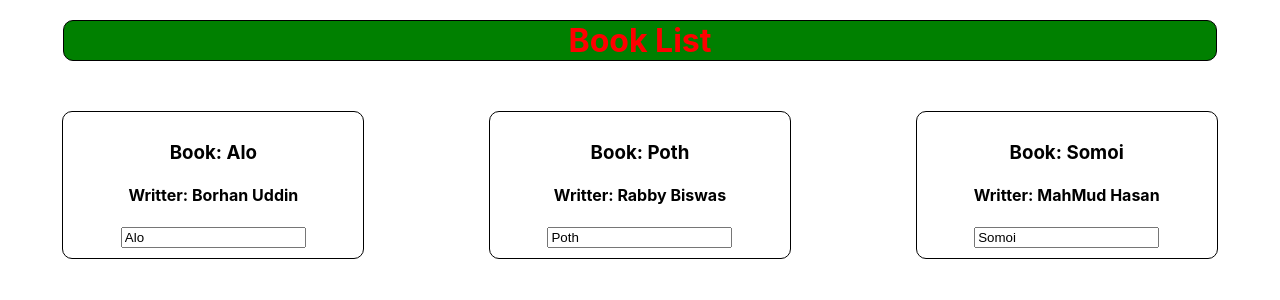
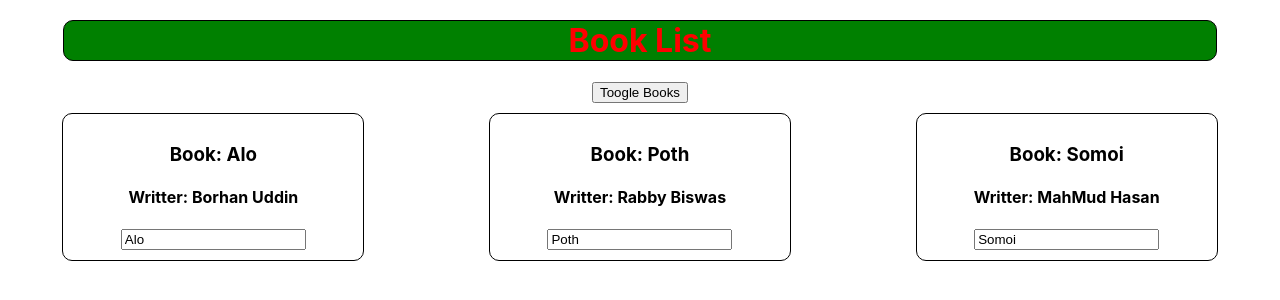
Before and after one commit to wapborhan/book_list-react, a React (Create React App) app: page / in a window 1280 px wide. Shown: the top 300 px of the page. Built offline with nearby package versions, Linux system fonts and the light colour scheme.

Commit message:
folder sdesign

```diff
--- a/src/App.js
+++ b/src/App.js
@@ -1,142 +1,8 @@
 import "./App.css";
-import React from "react";
-import Person from "./components/Person";
-import Book from "./components/Book";
-import { Component } from "react/cjs/react.production.min";
-//Funtion Component
-// function App() {
-//   //JSX Format
-//   return (
-//     <div className="App">
-//       <h1>Hello World</h1>
-//       <Person />
-//     </div>
-//   );
+import MainComponent from "./components/MainComponent";
 
-//React Format
-// return React.createElement(
-//   "div",
-//   { className: "App" },
-//   React.createElement("h1", null, "Hello World")
-// );
-//}
-
-//Class Component
-// class App extends Component {
-//   render() {
-//     return (
-//       <div className="App">
-//         <h1>Info's</h1>
-//         <Person name="Borhan" age="26">
-//           Developer
-//         </Person>
-//         <Person name="Rabby" age="25">
-//           Desinger
-//         </Person>
-//       </div>
-//     );
-//   }
-// }
-
-class App extends Component {
-  // state
-  state = {
-    books: [
-      { id: 1, bookName: "Alo", writter: "Borhan Uddin" },
-      { id: 2, bookName: "Poth", writter: "Rabby Biswas" },
-      { id: 3, bookName: "Somoi", writter: "MahMud Hasan" },
-    ],
-  };
-  // changebookState = (newBook) => {
-  //   this.setState({
-  //     books: [
-  //       { bookName: newBook, writter: "Borhan Uddin" },
-  //       { bookName: "Amader somoi", writter: "Rabby Biswas" },
-  //       { bookName: "Polish", writter: "Farhabi Islam" },
-  //     ],
-  //   });
-  // };
-  changeInput = (event, index) => {
-    const book = {
-      ...this.state.books[index],
-    };
-    book.bookName = event.target.value;
-
-    const books = [...this.state.books];
-    books[index] = book;
-
-    this.setState({ books: books });
-  };
-
-  deleteBookstate = (index) => {
-    const books = this.state.books.slice();
-    // const books = this.state.books.map((item) => item);
-    // const books = [...this.state.books];
-    books.splice(index, 1);
-    this.setState({ books: books });
-  };
-
-  render() {
-    const style = {
-      border: "1px solid #000",
-      borderRadius: "10px",
-      backgroundColor: "green",
-      color: "red",
-      width: "90%",
-      margin: "20px auto",
-    };
-
-    // const bookState = this.state.books;
-
-    const books = this.state.books.map((book, index) => {
-      return (
-        <Book
-          key={book.id}
-          bookName={book.bookName}
-          writter={book.writter}
-          changeInpt={(event) => {
-            this.changeInput(event, index);
-          }}
-          delete={() => {
-            this.deleteBookstate(index);
-          }}
-        />
-      );
-    });
-
-    // console.log(books);
-
-    return (
-      <div className="App">
-        <h1 style={style}>Book List</h1>
-        {/* <button
-          onClick={this.changebookState.bind(this, "Sukher Paira Koire??")}
-        >
-          Change Book
-        </button> */}
-        <br />
-        {/* <input type="text" onChange={this.changeInput} /> */}
-        <div className="booklist">
-          {books}
-
-          {/* <Book
-            bookName={this.state.books[0].bookName}
-            writter={this.state.books[0].writter}
-            changeInpt={this.changeInput}
-          />
-          <Book
-            bookName={this.state.books[1].bookName}
-            writter={this.state.books[1].writter}
-          />
-          <Book
-            bookName={this.state.books[2].bookName}
-            writter={this.state.books[2].writter}
-            change={this.changebookState}
-          /> */}
-        </div>
-      </div>
-    );
-  }
-}
+const App = () => {
+  return <MainComponent />;
+};
 
 export default App;
--- /dev/null
+++ b/src/components/MainComponent.js
@@ -0,0 +1,113 @@
+import react, { Component } from "react";
+import Book from "./Book";
+
+class MainComponent extends Component {
+  // state
+  state = {
+    books: [
+      { id: 1, bookName: "Alo", writter: "Borhan Uddin" },
+      { id: 2, bookName: "Poth", writter: "Rabby Biswas" },
+      { id: 3, bookName: "Somoi", writter: "MahMud Hasan" },
+    ],
+    showBooks: true,
+  };
+  // changebookState = (newBook) => {
+  //   this.setState({
+  //     books: [
+  //       { bookName: newBook, writter: "Borhan Uddin" },
+  //       { bookName: "Amader somoi", writter: "Rabby Biswas" },
+  //       { bookName: "Polish", writter: "Farhabi Islam" },
+  //     ],
+  //   });
+  // };
+  changeInput = (event, index) => {
+    const book = {
+      ...this.state.books[index],
+    };
+    book.bookName = event.target.value;
+
+    const books = [...this.state.books];
+    books[index] = book;
+
+    this.setState({ books: books });
+  };
+
+  deleteBookstate = (index) => {
+    const books = this.state.books.slice();
+    // const books = this.state.books.map((item) => item);
+    // const books = [...this.state.books];
+    books.splice(index, 1);
+    this.setState({ books: books });
+  };
+
+  toogleBooks = () => {
+    this.setState({ showBooks: !this.state.showBooks });
+  };
+
+  render() {
+    const style = {
+      border: "1px solid #000",
+      borderRadius: "10px",
+      backgroundColor: "green",
+      color: "red",
+      width: "90%",
+      margin: "20px auto",
+    };
+
+    // const bookState = this.state.books;
+    let books = null;
+    if (this.state.showBooks) {
+      books = this.state.books.map((book, index) => {
+        return (
+          <Book
+            key={book.id}
+            bookName={book.bookName}
+            writter={book.writter}
+            changeInpt={(event) => {
+              this.changeInput(event, index);
+            }}
+            delete={() => {
+              this.deleteBookstate(index);
+            }}
+          />
+        );
+      });
+    }
+
+    // console.log(books);
+
+    return (
+      <div className="App">
+        <h1 style={style}>Book List</h1>
+        <button onClick={this.toogleBooks}>Toogle Books</button>
+        {/* <button
+          onClick={this.changebookState.bind(this, "Sukher Paira Koire??")}
+        >
+          Change Book
+        </button> */}
+        <br />
+        {/* <input type="text" onChange={this.changeInput} /> */}
+        <div className="booklist">
+          {books}
+
+          {/* <Book
+            bookName={this.state.books[0].bookName}
+            writter={this.state.books[0].writter}
+            changeInpt={this.changeInput}
+          />
+          <Book
+            bookName={this.state.books[1].bookName}
+            writter={this.state.books[1].writter}
+          />
+          <Book
+            bookName={this.state.books[2].bookName}
+            writter={this.state.books[2].writter}
+            change={this.changebookState}
+          /> */}
+        </div>
+      </div>
+    );
+  }
+}
+
+export default MainComponent;
```
Also changed, not shown: src/components/MainPerson.js (added, +38 -0 lines).
